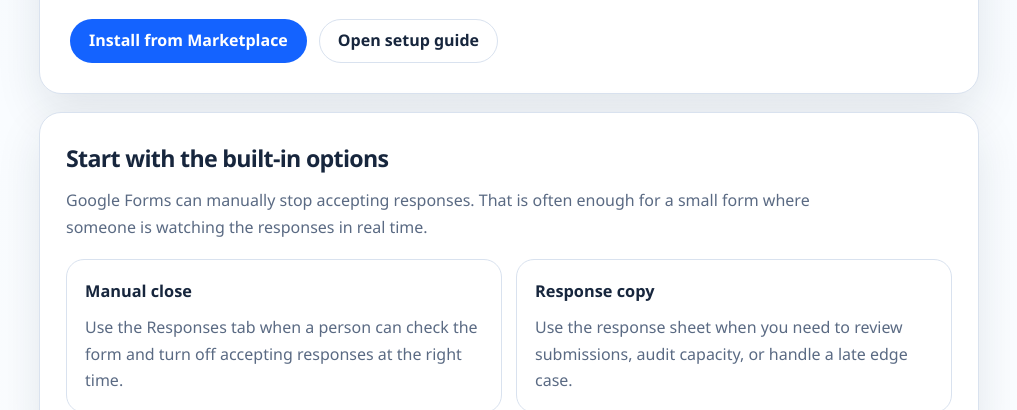
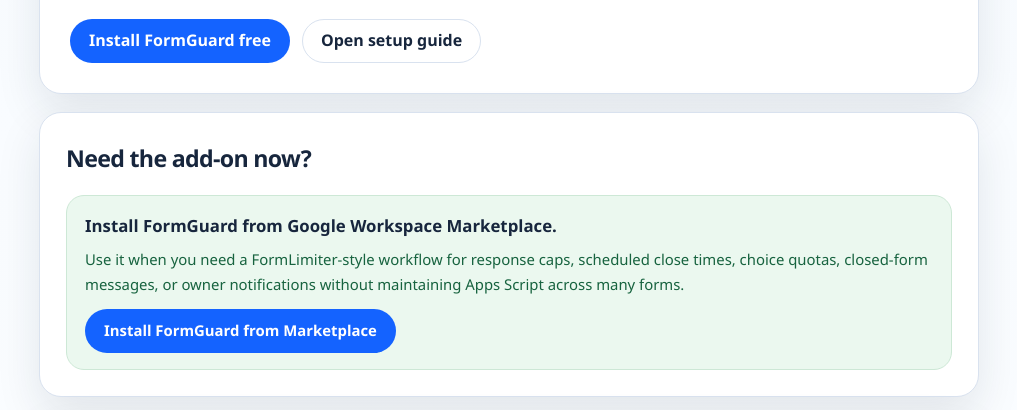
Before and after one commit to lidaban2025/lidaban2025.github.io, a plain HTML site: page formguard/formlimiter-alternative-google-forms.html in a window 1280 px wide. Shown: the part 390-800 px from the top of the page, without its empty margins (131-1148 px from the left). Drawn offline with Linux system fonts and the light colour scheme.

Commit message:
Add install panels to high-intent guides

```diff
--- a/formguard/formlimiter-alternative-google-forms.html
+++ b/formguard/formlimiter-alternative-google-forms.html
@@ -57,7 +57,9 @@
         .compare tr:last-child td { border-bottom:none; }
         .mini-note { margin-top:14px; color:var(--muted); font-size:.93rem; }
         .steps { padding-left:20px; display:grid; gap:10px; }
-        .note { margin-top:18px; padding:16px 18px; border-radius:18px; background:var(--green-soft); border:1px solid #cde8d6; color:#17633f; font-size:.93rem; }
+        .note,.install-panel { margin-top:18px; padding:16px 18px; border-radius:18px; background:var(--green-soft); border:1px solid #cde8d6; color:#17633f; font-size:.93rem; }
+        .install-panel strong { display:block; color:var(--ink); font-size:1.05rem; margin-bottom:6px; }
+        .install-panel p { color:#17633f; margin-bottom:12px; }
         .footer { margin-top:24px; text-align:center; color:var(--muted); font-size:.9rem; }
         @media (max-width:900px) { .grid { grid-template-columns:1fr; } h1 { font-size:2.1rem; max-width:none; } }
     </style>
@@ -75,8 +77,16 @@
             <h1>FormLimiter alternative for Google Forms</h1>
             <p>If you are replacing FormLimiter or another older setup, the real choice is not only "which tool is cheaper" but which path actually fits the workflow: native Google Forms controls, a custom Apps Script, or a sidebar add-on like FormGuard.</p>
             <div class="hero-actions">
-                <a class="btn btn-primary" href="https://workspace.google.com/marketplace/app/formguard_google_forms_allinone/410120194423">Install from Marketplace</a>
+                <a class="btn btn-primary" href="https://workspace.google.com/marketplace/app/formguard_google_forms_allinone/410120194423">Install FormGuard free</a>
                 <a class="btn btn-secondary" href="./support.html">Open setup guide</a>
+            </div>
+        </section>
+        <section class="section">
+            <h2>Need the add-on now?</h2>
+            <div class="install-panel">
+                <strong>Install FormGuard from Google Workspace Marketplace.</strong>
+                <p>Use it when you need a FormLimiter-style workflow for response caps, scheduled close times, choice quotas, closed-form messages, or owner notifications without maintaining Apps Script across many forms.</p>
+                <a class="btn btn-primary" href="https://workspace.google.com/marketplace/app/formguard_google_forms_allinone/410120194423">Install FormGuard from Marketplace</a>
             </div>
         </section>
         <section class="section">
@@ -165,6 +175,7 @@
         <section class="section">
             <h2>Next steps</h2>
             <div class="link-bar">
+                <a href="https://workspace.google.com/marketplace/app/formguard_google_forms_allinone/410120194423">Install FormGuard from Marketplace</a>
                 <a href="./google-forms-limit-responses-guide.html">Limit Google Forms responses</a>
                 <a href="./google-forms-response-limit-race-condition.html">Race condition guide</a>
                 <a href="./schedule-google-forms-open-close-guide.html">Schedule open and close times</a>
```
Also changed, not shown: formguard/google-forms-close-after-100-responses.html (+13 -2 lines), formnotifier/send-google-forms-confirmation-email-after-submit.html (+13 -2 lines).
